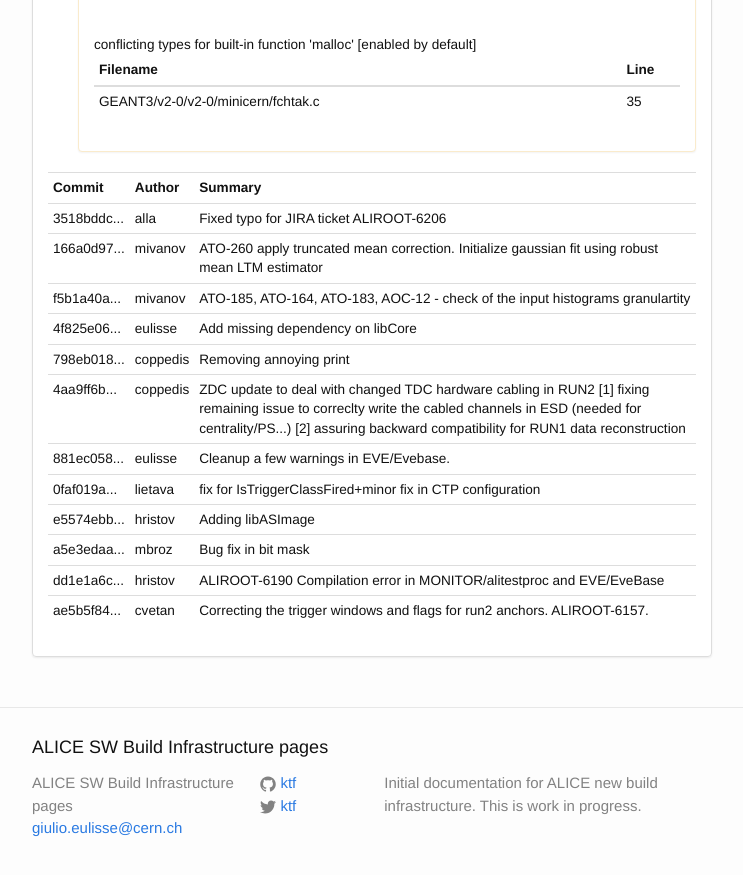
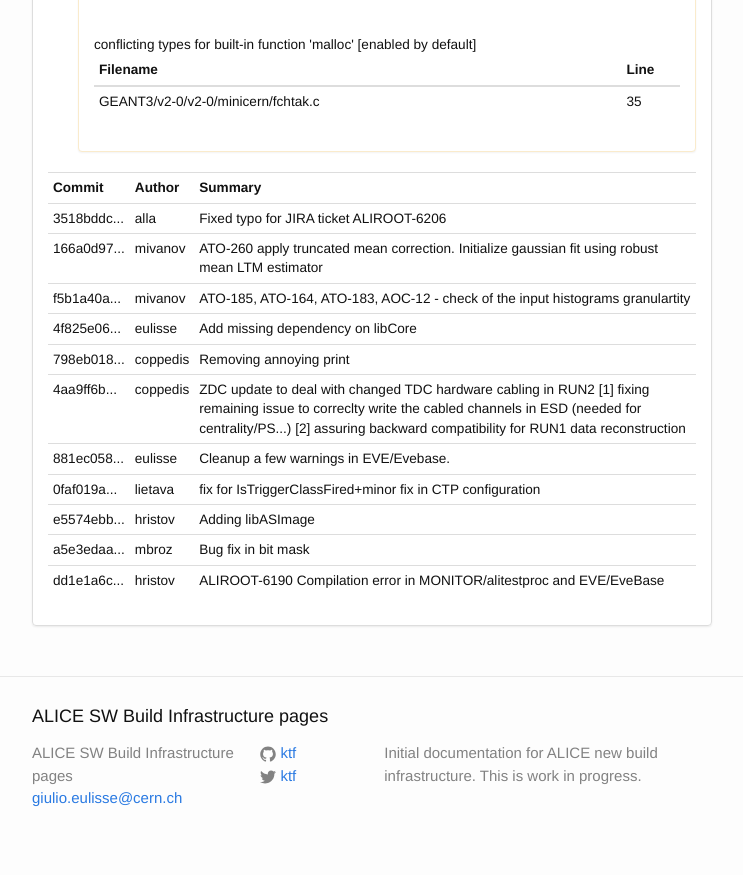
Before and after one commit to alisw/alisw.github.io, a Jekyll site: the page built from index.html, in a window 1280 px wide and 900 px high, scrolled down 111744 px. Shown: the top 875 px of the window, without its empty margins (268-1011 px from the left). Built offline with Jekyll 4.4.1, drawn with Linux system fonts in a browser that asks for light colours; nearby versions of some CDN libraries.

Commit message:
Updated results.

```diff
--- a/_data/commits-aliroot-master.yaml
+++ b/_data/commits-aliroot-master.yaml
@@ -108,8 +108,3 @@
  message: >-
     ALIROOT-6190 Compilation error in MONITOR/alitestproc and EVE/EveBase
  author: !!str hristov
--
- commit: "ae5b5f84d53d84420e26ae6dd337a1a9952936d1"
- message: >-
-    Correcting the trigger windows and flags for run2 anchors. ALIROOT-6157.
- author: !!str cvetan
```
